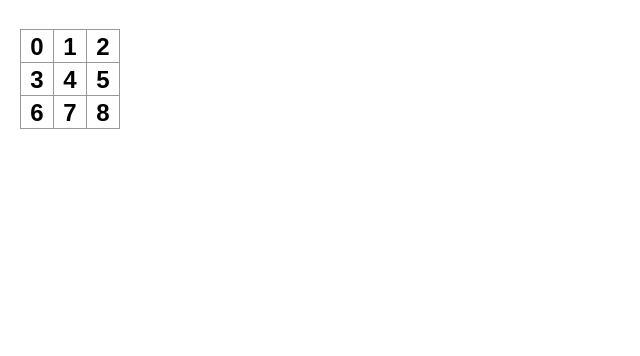
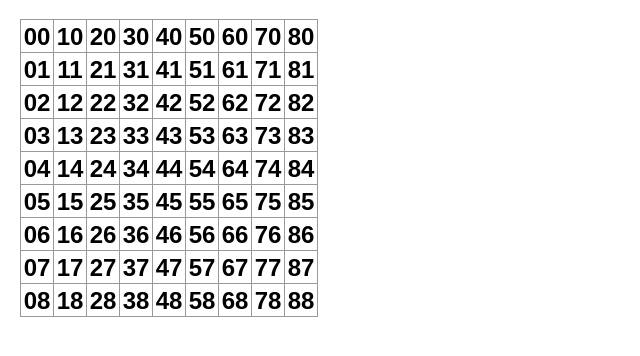
Before and after one commit to keiichi-omosu/kifooo, a React (Vite) app: page / in a window 1280 px wide. Shown: the top 356 px of the page, without its empty margins (0-640 px from the left). Built offline with nearby package versions, Linux system fonts and the light colour scheme.

Commit message:
チュートリアルの3*3マスを9*9マスに変更した。

```diff
--- a/src/main.tsx
+++ b/src/main.tsx
@@ -6,39 +6,30 @@ class Square extends React.Component {
    render() {
        return (
            <button className="square">
-             {this.props.value}
+             {this.props.pos_x}
+             {this.props.pos_y}
            </button>
        );
    }
 }
 
 class Board extends React.Component {
-  renderSquare(i) {
-    return <Square value={i} />;
+  renderSquare(x, y) {
+    return <Square pos_x={x} pos_y={y} />;
   }
 
   render() {
     let items = new Array<JSX.Element>();
-      return (
-          <div>
-          <div className="status">{status}</div>
-          <div className="board-row">
-          {this.renderSquare(0)}
-          {this.renderSquare(1)}
-          {this.renderSquare(2)}
-          </div>
-          <div className="board-row">
-          {this.renderSquare(3)}
-          {this.renderSquare(4)}
-          {this.renderSquare(5)}
-          </div>
-          <div className="board-row">
-          {this.renderSquare(6)}
-          {this.renderSquare(7)}
-          {this.renderSquare(8)}
-          </div>
-          </div>
-          );
+    for(let y = 0; y < 9; ++y) {
+      let columns = new Array<JSX.Element>();
+      for(let x = 0; x < 9; ++x) {
+        columns = columns.concat(this.renderSquare(x, y));
+      }
+      items = items.concat(<div className="board-row">{columns}</div>);
+    }
+    console.log(items)
+
+    return (<div>{items}</div>);
   }
 }
 
```
